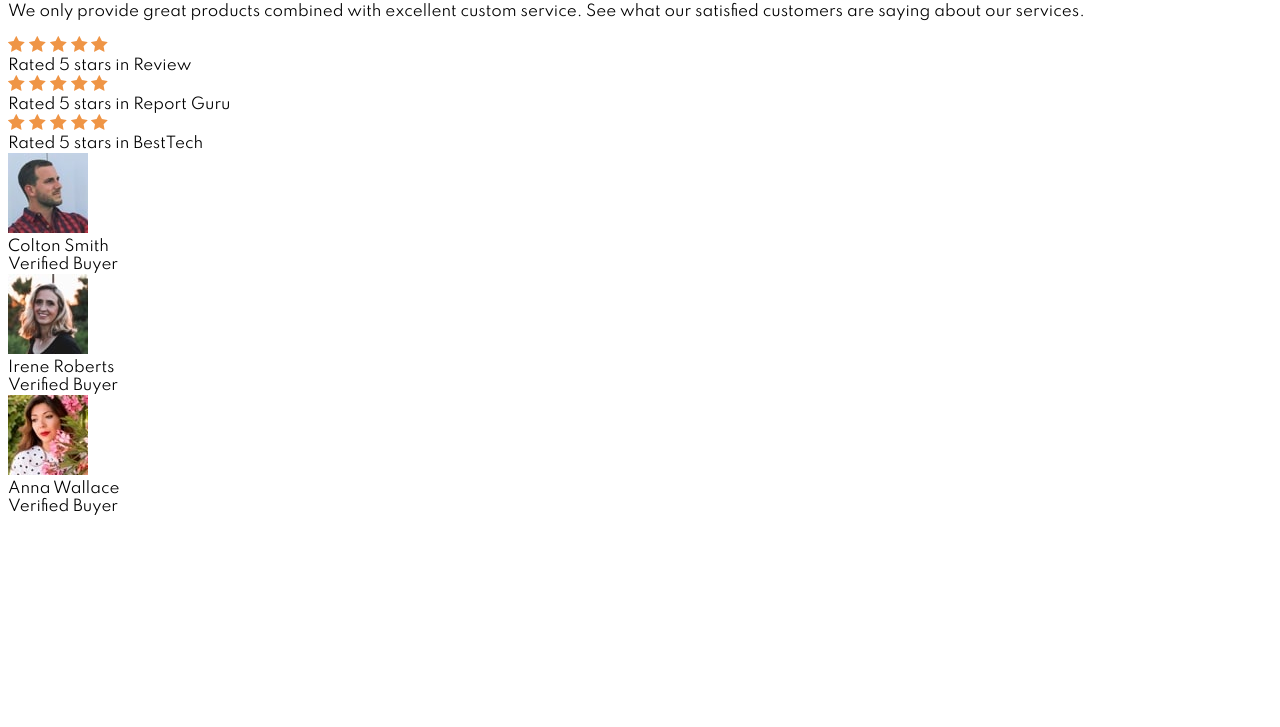
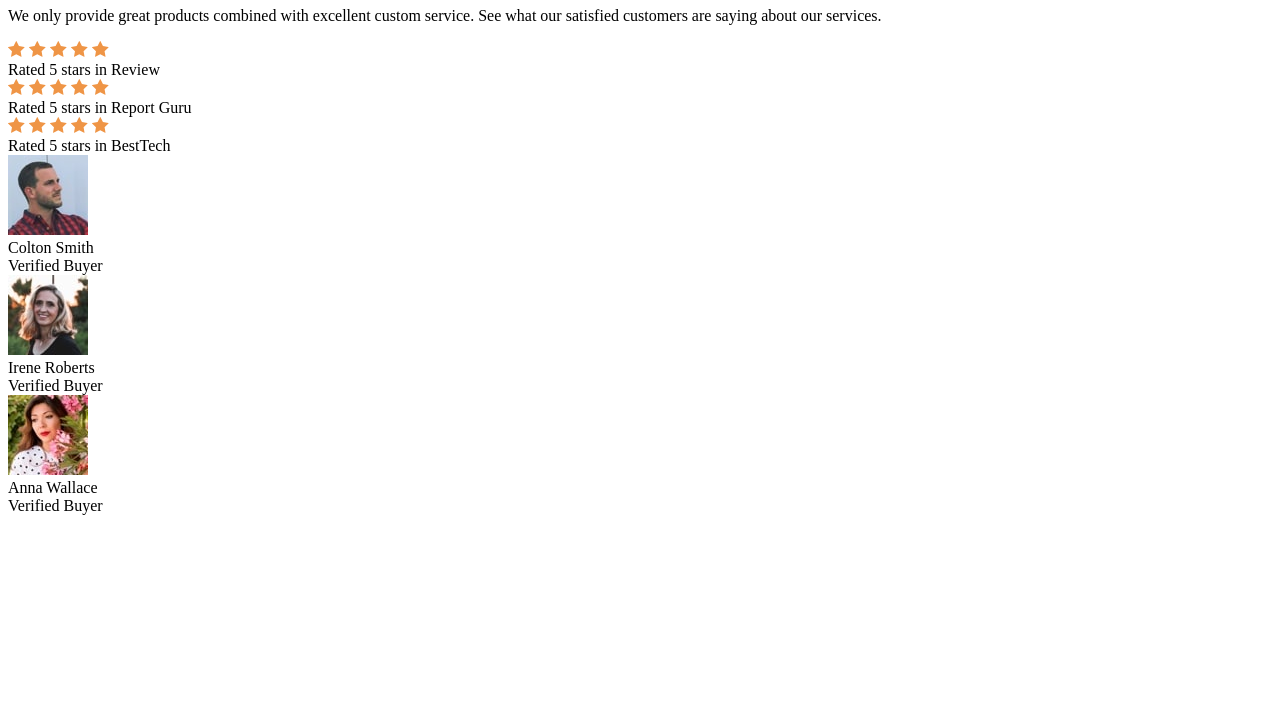
Before and after one commit to Sonyy19/FrontEnd-Mentor-Challenge, a plain HTML site: page Social-Proof-Section/index.html in a window 1280 px wide. Shown: the part 73-800 px from the top of the page. Drawn offline with Linux system fonts and the light colour scheme.

Commit message:
Add files via upload

```diff
--- a/Social-Proof-Section/style.css
+++ b/Social-Proof-Section/style.css
@@ -1,6 +1 @@
 @import url(https://fonts.googleapis.com/css2?family=Spartan&display=swap);
-
-body {
-    font-family: 'Spartan', sans-serif;
-    font-size: 15px;
-}
```
